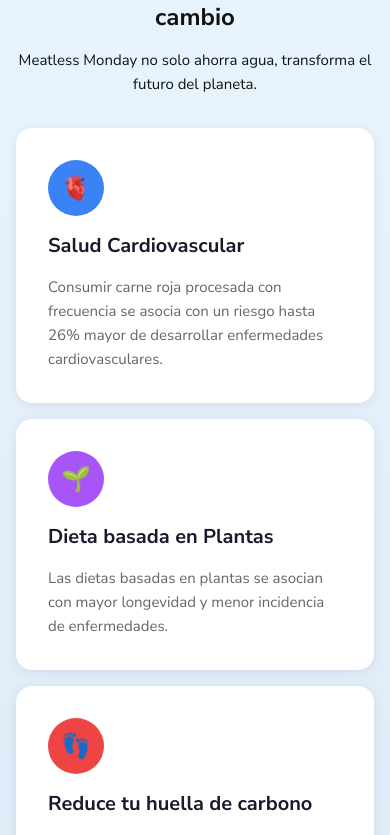
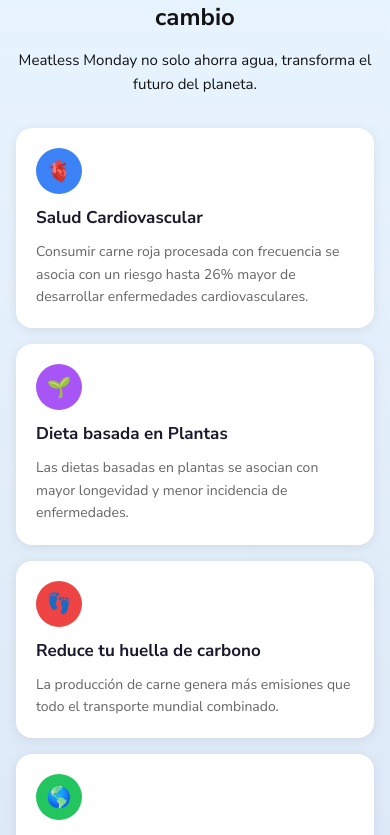
Before and after one commit to angelarivass/meatless-monday, a React (Vite) app: page / in a window 390 px wide. Shown: the part 2900-3735 px from the top of the page. Built offline with nearby package versions, Linux system fonts and the light colour scheme.

Commit message:
card responsiveness

```diff
--- a/src/components/MediaCard/Card.css
+++ b/src/components/MediaCard/Card.css
@@ -39,3 +39,24 @@
   color: #666;
   margin: 0;
 }
+
+@media (max-width: 600px) {
+  .card-component {
+    padding: 20px;
+    gap: 12px;
+  }
+
+  .card-component h2 {
+    font-size: 17px;
+  }
+
+  .card-component p {
+    font-size: 14px;
+  }
+
+  .card-icon {
+    width: 46px;
+    height: 46px;
+    font-size: 20px;
+  }
+}
```
